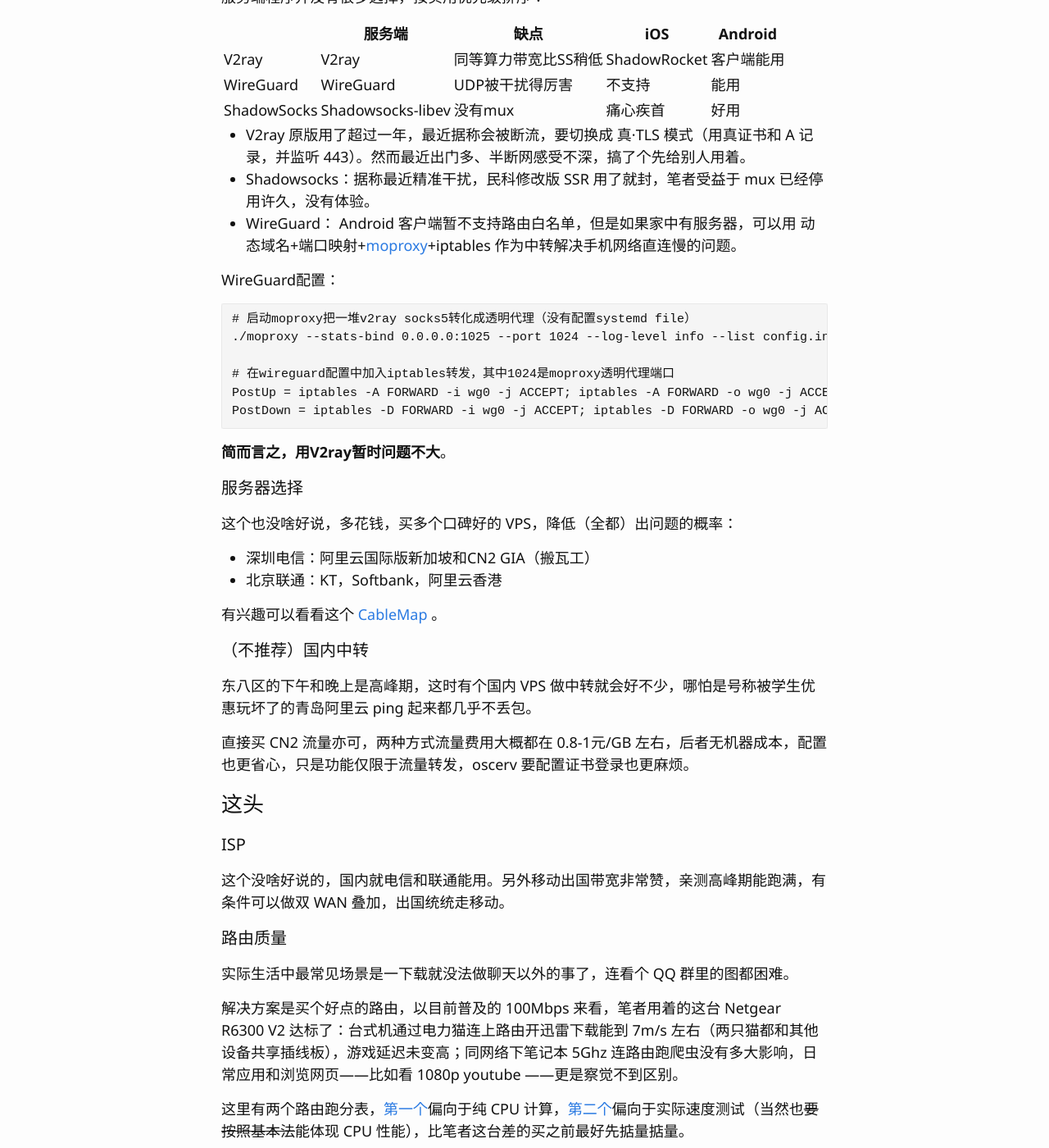
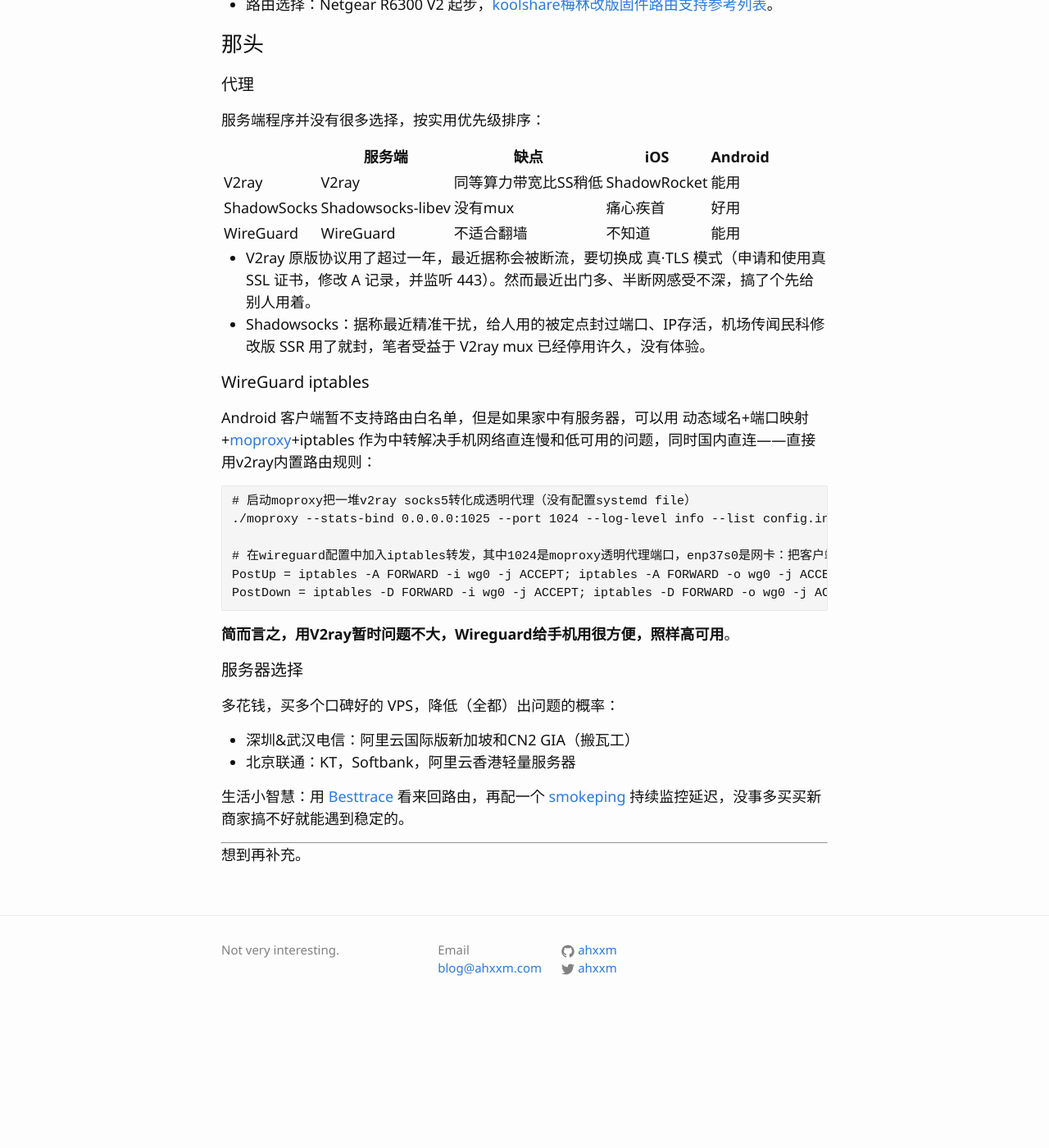
Before and after one commit to ahxxm/ahxxm.github.io, a Jekyll site: the page built from _posts/2019-11-27-internet.md, in a window 1280 px wide and 1400 px high, scrolled down 472 px. Shown: the whole window at 82% size. Built offline with Jekyll 4.4.1, drawn with Linux system fonts in a browser that asks for light colours; after the commit the page ends 1724 px from its top, so only the background shows below that; some of the changed text lies outside the part shown.

Commit message:
20191127 internet solution final version

````diff
--- a/_posts/2019-11-27-internet.md
+++ b/_posts/2019-11-27-internet.md
@@ -9,11 +9,16 @@ categories:
 
 同样的 14368 人民刀的低电压双核 i7 款 MacBook Pro，你用着觉得它卡到飞起，有些人不觉得，因为他们没用过不卡的。
 
-上网也是这样。
+翻墙也是这样。
 
 简单介绍一个低延迟高带宽、有效降低拿 H1B 动力的上网方案。
 
 <!--more-->
+
+### 这头
+
+- ISP：国内就电信和联通能用。另外移动出国带宽非常赞，亲测高峰期能跑满，有条件可以做双 WAN 叠加，出国统统走移动。
+- 路由选择：Netgear R6300 V2 起步，[koolshare梅林改版固件路由支持参考列表](https://github.com/koolshare/armsoft)。
 
 ### 那头
 
@@ -23,69 +28,36 @@ categories:
 
 |             	| 服务端            	| 缺点                   	| iOS        	| Android 	|
 |-------------	|-------------------	|------------------------	|------------	|---------	|
-| V2ray         | V2ray                 | 同等算力带宽比SS稍低      | ShadowRocket  | 客户端能用|
-| WireGuard     | WireGuard             | UDP被干扰得厉害           | 不支持        | 能用      |
+| V2ray         | V2ray                 | 同等算力带宽比SS稍低      | ShadowRocket  | 能用      |
 | ShadowSocks 	| Shadowsocks-libev 	| 没有mux                   | 痛心疾首   	| 好用    	|
+| WireGuard     | WireGuard             | 不适合翻墙                | 不知道        | 能用      |
 
+* V2ray 原版协议用了超过一年，最近据称会被断流，要切换成 真·TLS 模式（申请和使用真 SSL 证书，修改 A 记录，并监听 443）。然而最近出门多、半断网感受不深，搞了个先给别人用着。
+* Shadowsocks：据称最近精准干扰，给人用的被定点封过端口、IP存活，机场传闻民科修改版 SSR 用了就封，笔者受益于 V2ray mux 已经停用许久，没有体验。
 
-<!-- * Shadowsocks，几乎是 de facto standard（实在不知道怎么翻译），如有 UDP 转发需求自行编译 [libev 版本](https://github.com/shadowsocks/shadowsocks-libev)比较方便。
-* OpenConnect 也就是 ocserv，[这篇](https://bitinn.net/11084/)稍显繁琐，这个[docker images](https://github.com/wppurking/ocserv-docker)可以拿来用，然而输入密码终归会影响体验，还得自己配个 SSL 证书，开启证书登录…… -->
+#### WireGuard iptables
 
-* V2ray 原版用了超过一年，最近据称会被断流，要切换成 真·TLS 模式（用真证书和 A 记录，并监听 443）。然而最近出门多、半断网感受不深，搞了个先给别人用着。
-* Shadowsocks：据称最近精准干扰，民科修改版 SSR 用了就封，笔者受益于 mux 已经停用许久，没有体验。
-* WireGuard： Android 客户端暂不支持路由白名单，但是如果家中有服务器，可以用 动态域名+端口映射+[moproxy](https://github.com/sorz/moproxy)+iptables 作为中转解决手机网络直连慢的问题。
-
-WireGuard配置：
+Android 客户端暂不支持路由白名单，但是如果家中有服务器，可以用 动态域名+端口映射+[moproxy](https://github.com/sorz/moproxy)+iptables 作为中转解决手机网络直连慢和低可用的问题，同时国内直连——直接用v2ray内置路由规则：
 
 ```
 # 启动moproxy把一堆v2ray socks5转化成透明代理（没有配置systemd file）
 ./moproxy --stats-bind 0.0.0.0:1025 --port 1024 --log-level info --list config.ini
 
-# 在wireguard配置中加入iptables转发，其中1024是moproxy透明代理端口
+# 在wireguard配置中加入iptables转发，其中1024是moproxy透明代理端口，enp37s0是网卡：把客户端流量MASQUERADE给v2ray
 PostUp = iptables -A FORWARD -i wg0 -j ACCEPT; iptables -A FORWARD -o wg0 -j ACCEPT; iptables -t nat -p tcp -I PREROUTING -i wg0 -j REDIRECT --to-ports 1024; iptables -t nat -A POSTROUTING -o enp37s0 -j MASQUERADE;
 PostDown = iptables -D FORWARD -i wg0 -j ACCEPT; iptables -D FORWARD -o wg0 -j ACCEPT; iptables -t nat -p tcp -D PREROUTING  -i wg0 -j REDIRECT --to-ports 1024; iptables -t nat -D POSTROUTING -o enp37s0 -j MASQUERADE;
 ```
 
-**简而言之，用V2ray暂时问题不大**。
+**简而言之，用V2ray暂时问题不大，Wireguard给手机用很方便，照样高可用**。
 
 #### 服务器选择
 
-这个也没啥好说，多花钱，买多个口碑好的 VPS，降低（全都）出问题的概率：
+多花钱，买多个口碑好的 VPS，降低（全都）出问题的概率：
 
-- 深圳电信：阿里云国际版新加坡和CN2 GIA（搬瓦工）
-- 北京联通：KT，Softbank，阿里云香港
+- 深圳&武汉电信：阿里云国际版新加坡和CN2 GIA（搬瓦工）
+- 北京联通：KT，Softbank，阿里云香港轻量服务器
 
-有兴趣可以看看这个 [CableMap](http://www.cablemap.info/) 。
-
-#### （不推荐）国内中转
-
-东八区的下午和晚上是高峰期，这时有个国内 VPS 做中转就会好不少，哪怕是号称被学生优惠玩坏了的青岛阿里云 ping 起来都几乎不丢包。
-
-直接买 CN2 流量亦可，两种方式流量费用大概都在 0.8-1元/GB 左右，后者无机器成本，配置也更省心，只是功能仅限于流量转发，oscerv 要配置证书登录也更麻烦。
-
-### 这头
-
-#### ISP
-
-这个没啥好说的，国内就电信和联通能用。另外移动出国带宽非常赞，亲测高峰期能跑满，有条件可以做双 WAN 叠加，出国统统走移动。
-
-#### 路由质量
-
-实际生活中最常见场景是一下载就没法做聊天以外的事了，连看个 QQ 群里的图都困难。
-
-解决方案是买个好点的路由，以目前普及的 100Mbps 来看，笔者用着的这台 Netgear R6300 V2 达标了：台式机通过电力猫连上路由开迅雷下载能到 7m/s 左右（两只猫都和其他设备共享插线板），游戏延迟未变高；同网络下笔记本 5Ghz 连路由跑爬虫没有多大影响，日常应用和浏览网页——比如看 1080p youtube ——更是察觉不到区别。
-
-这里有两个路由跑分表，[第一个](https://wiki.openwrt.org/doc/howto/benchmark.openssl)偏向于纯 CPU 计算，[第二个](http://www.smallnetbuilder.com/tools/charts/router/view)偏向于实际速度测试（当然也<del>要按照基本法</del>能体现 CPU 性能），比笔者这台差的买之前最好先掂量掂量。
-
-由此可见，[自制软路由](http://arstechnica.com/gadgets/2016/01/numbers-dont-lie-its-time-to-build-your-own-router/)才是最靠谱的。
-
-#### 信号干扰和终端网卡质量
-
-上段中提到了有线和无线，在笔者眼中，前者是基本人权：网线值得信赖，正如 Google 服务一般，不能用一定是使用者的问题；无线则是像苹果服务的同步状态，出了问题.只能怀疑自己信仰不纯. 普通人根本无从查起。
-
-笔者有幸用过一阵子 MacBook Air，高配，信号不如 25 人民刀包邮的水星 USB 网卡，可惜该网卡在 OS X 下的驱动有问题。
-
-笔者还有幸用过几年 TP-Link 的路由，学校宽带，8Mbps，开迅雷限速同时能玩游戏，大概是因为没有墙（字面意义上的）。
+生活小智慧：用 [Besttrace](https://www.ipip.net/product/client.html) 看来回路由，再配一个 [smokeping](https://hub.docker.com/r/linuxserver/smokeping) 持续监控延迟，没事多买买新商家搞不好就能遇到稳定的。
 
 ***
 
````
